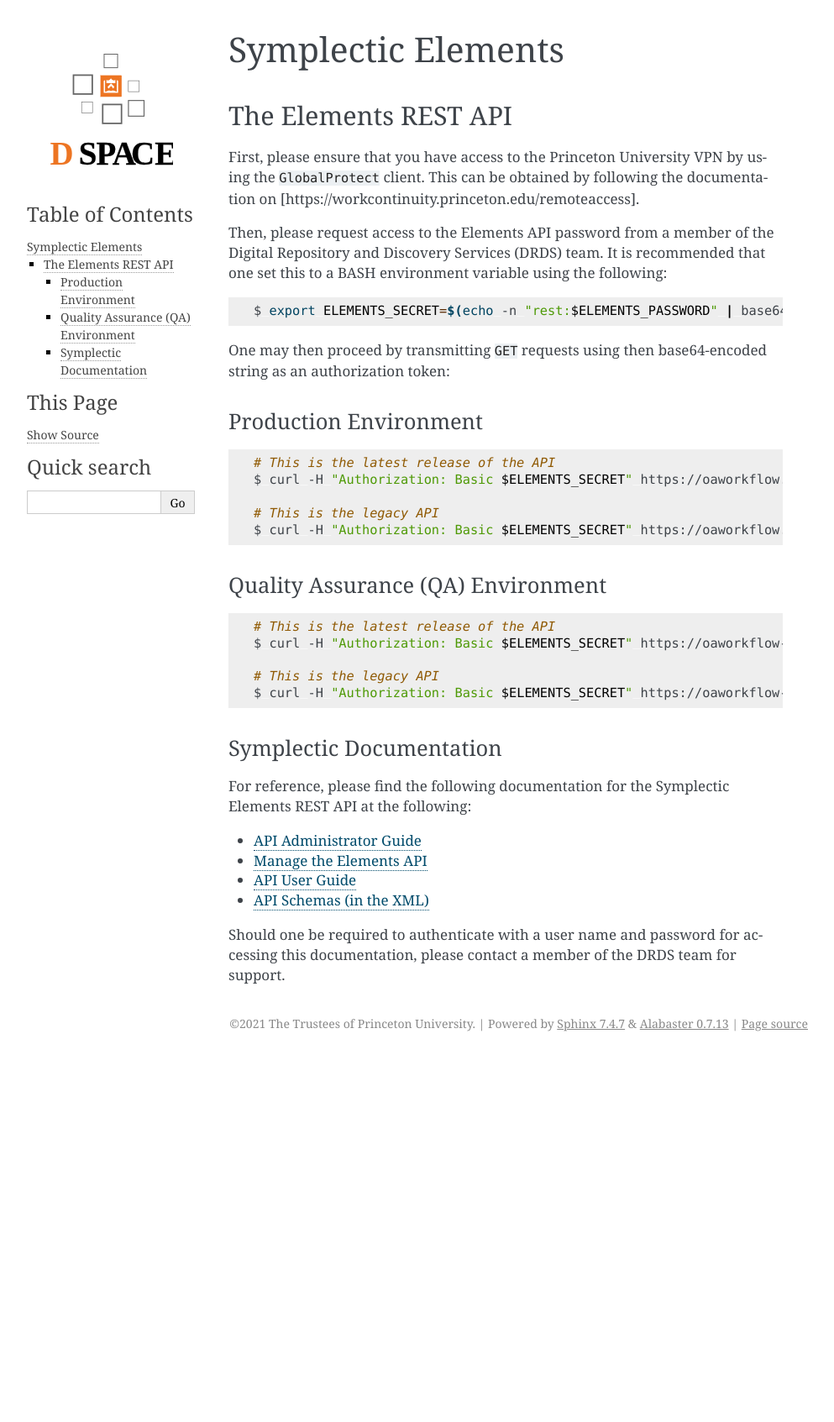
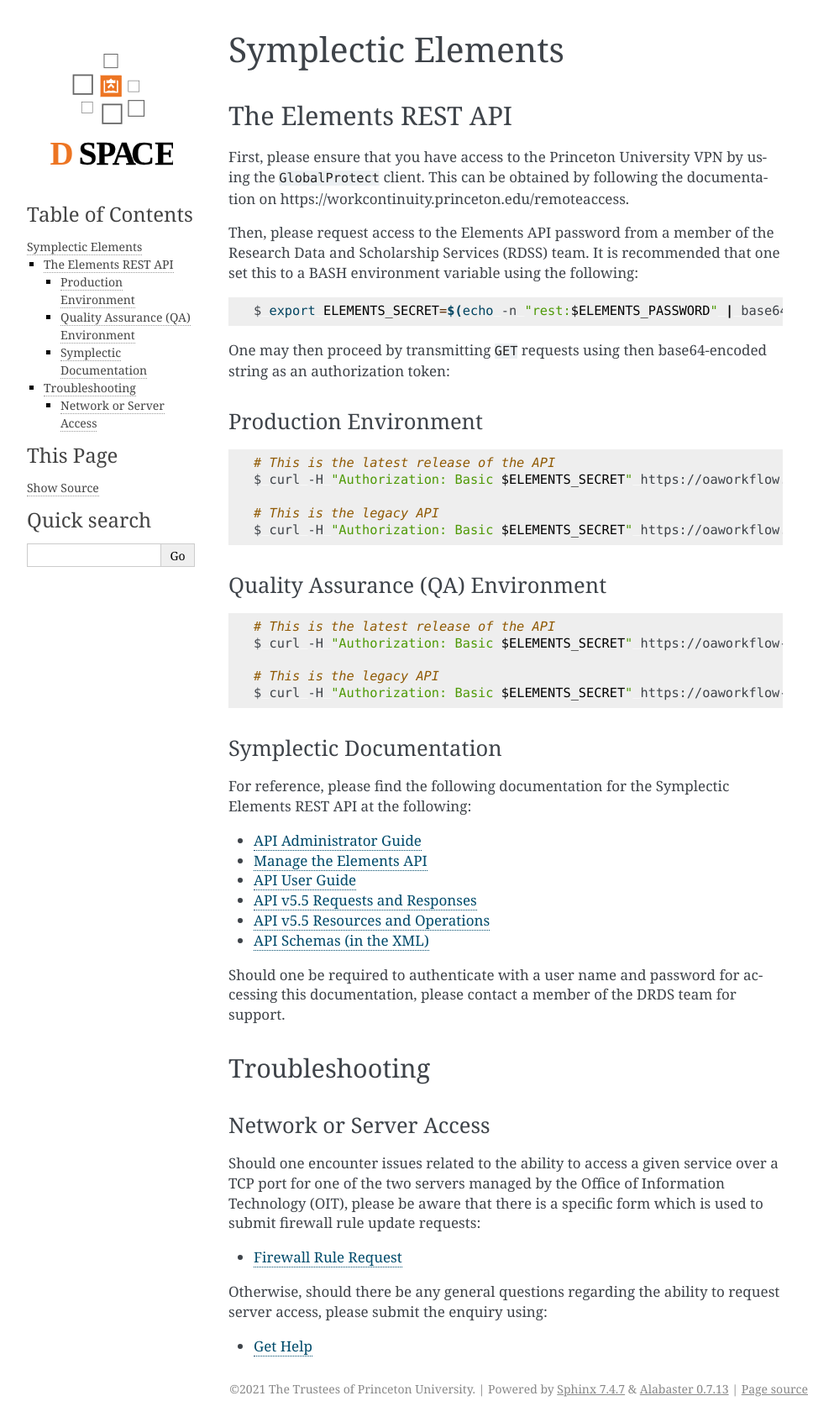
Before and after one commit to pulibrary/dspace-development, a Sphinx documentation site: the page built from docs/symplectic_elements.md, in a window 1280 px wide. Shown: the whole page at 84% size, without its empty margins (148-1141 px from the left). Built offline with Sphinx 7.4.7, drawn with Linux system fonts in a browser that asks for light colours; pages that are not in the unit, such as notebooks, are missing from menus; before the commit the page ends 1258 px from its top, so only the background shows below that.

Commit message:
Adding links for requesting support from OIT for Elements servers

````diff
--- a/docs/symplectic_elements.md
+++ b/docs/symplectic_elements.md
@@ -1,11 +1,10 @@
-
 # Symplectic Elements
 
 ## The Elements REST API
 
-First, please ensure that you have access to the Princeton University VPN by using the `GlobalProtect` client. This can be obtained by following the documentation on [https://workcontinuity.princeton.edu/remoteaccess].
+First, please ensure that you have access to the Princeton University VPN by using the `GlobalProtect` client. This can be obtained by following the documentation on https://workcontinuity.princeton.edu/remoteaccess.
 
-Then, please request access to the Elements API password from a member of the Digital Repository and Discovery Services (DRDS) team. It is recommended that one set this to a BASH environment variable using the following:
+Then, please request access to the Elements API password from a member of the Research Data and Scholarship Services (RDSS) team. It is recommended that one set this to a BASH environment variable using the following:
 ```bash
 $ export ELEMENTS_SECRET=$(echo -n "rest:$ELEMENTS_PASSWORD" | base64)
 ```
@@ -39,6 +38,19 @@
 * [API Administrator Guide](https://support.symplectic.co.uk/support/solutions/articles/6000049959-api-administrator-guide)
 * [Manage the Elements API](https://support.symplectic.co.uk/support/solutions/articles/6000049962-manage-the-elements-api)
 * [API User Guide](https://support.symplectic.co.uk/support/solutions/articles/6000050010-api-user-guide)
+* [API v5.5 Requests and Responses](https://support.symplectic.co.uk/support/solutions/articles/6000170776-api-v5-5-requests-and-responses)
+* [API v5.5 Resources and Operations](https://support.symplectic.co.uk/support/solutions/articles/6000170777-api-v5-5-resources-and-operations)
 * [API Schemas (in the XML)](https://support.symplectic.co.uk/support/solutions/articles/6000050008-api-schemas)
 
 Should one be required to authenticate with a user name and password for accessing this documentation, please contact a member of the DRDS team for support.
+
+## Troubleshooting
+
+### Network or Server Access
+Should one encounter issues related to the ability to access a given service over a TCP port for one of the two servers managed by the Office of Information Technology (OIT), please be aware that there is a specific form which is used to submit firewall rule update requests:
+
+- [Firewall Rule Request](https://princeton.service-now.com/service?id=sc_cat_item&sys_id=c6d0a8591bd66c5098d1217e6e4bcbbd)
+
+Otherwise, should there be any general questions regarding the ability to request server access, please submit the enquiry using:
+
+- [Get Help](https://princeton.service-now.com/service?id=csm_sc_cat_item&sys_id=588cfb664fcd124022a859dd0210c7ca)
````
Also changed, not shown: 4 other files.
